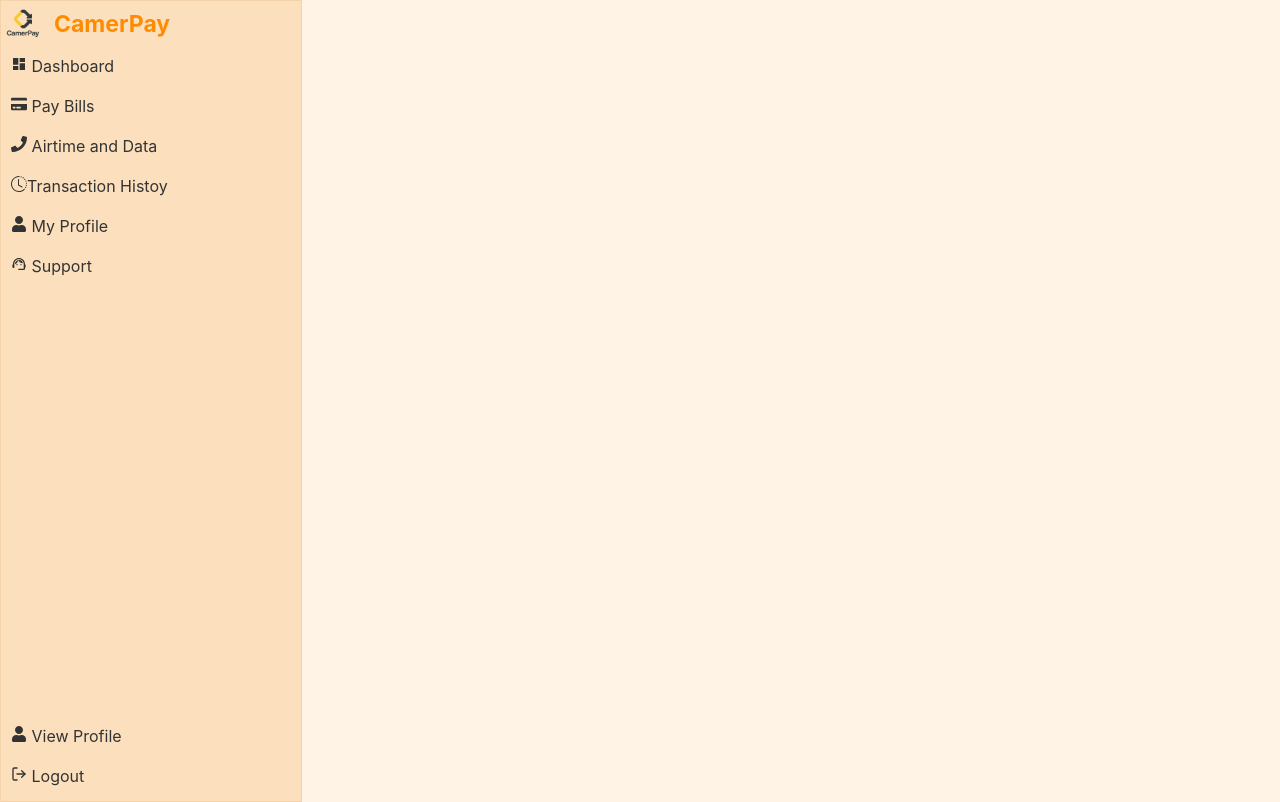
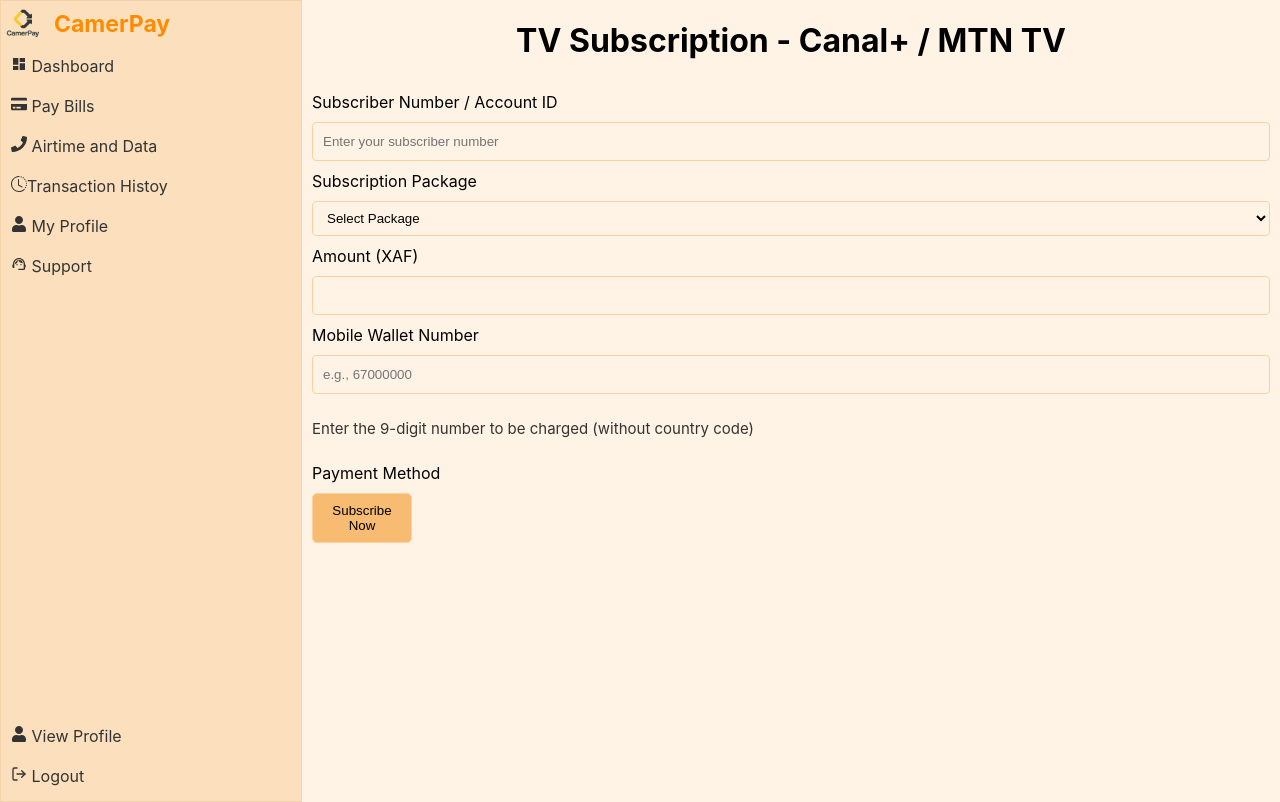
Before and after one commit to joshuaelan12/CamerP, a React (Create React App) app: page /tv in a window 1280 px wide. Built offline with nearby package versions, Linux system fonts and the light colour scheme.

Commit message:
Ui Update 2

```diff
--- a/src/Pages/app-pages/side-bar/Sidebar.js
+++ b/src/Pages/app-pages/side-bar/Sidebar.js
@@ -48,7 +48,7 @@
 
                         <Link to={'/electricity'} className='bill-links'><FaBolt /> Electricity</Link>
                         <Link to={'/tv'} className='bill-links'><FaTint /> Water</Link>
-                        <Link to={'/tv'} className='bill-links'><FaTv /> TV</Link>
+                        <Link className='bill-links'><FaTv /> TV</Link>
                         <Link className='bill-links'><FiWifi /> Internet</Link>
 
                      </div>
--- a/src/Pages/app-pages/tv/Tv.css
+++ b/src/Pages/app-pages/tv/Tv.css
@@ -1,6 +1,52 @@
+.tv {
+    display: flex;
+
+}
 .tv-content {
     display: flex;
     flex-direction: column;
     flex: 1;
 
 }
+
+.tv-card {
+    display: flex;
+    flex-direction: column;
+    flex: 1;
+}
+
+.tv-form {
+    display: flex;
+    flex-direction: column;
+    gap: 10px;
+    align-items: left;
+    padding: 10px;
+    text-align: left;
+}
+.select-package {
+    border: 1px solid #fcd19e;
+    border-radius: 4px;
+    height: 35px;
+    background-color: #fff3e6;
+    padding-left: 10px;
+}
+
+@media (max-width: 768px) {
+    .toggle-off {
+        display: none;
+    }
+
+    .toggle-on {
+        display: flex;
+    }
+
+
+    .card-sub {
+        max-width: 300px;
+    }
+
+    .sidebar-toggle-button {
+        display: flex;
+    }
+
+}
--- a/src/Pages/app-pages/tv/Tv.js
+++ b/src/Pages/app-pages/tv/Tv.js
@@ -1,6 +1,8 @@
 import React, { useState } from 'react'
 import Sidebar from '../side-bar/Sidebar';
 import { FaToggleOff } from 'react-icons/fa';
+
+import './Tv.css';
 
 const Tv = () => {
     const [toggleSideBar, setToggleSideBar] = useState(false);
@@ -10,6 +12,13 @@
       setToggleSideBar(!toggleSideBar);
 
     }
+
+    const [selectedValue, setSelectedValue] = useState("");
+
+    const handleSubmit = (e) => {
+      e.preventDefault();
+      alert(`You selected: ${selectedValue}`);
+    };
 
 
     return (
@@ -21,6 +30,50 @@
               <div className='sidebar-toggle-button' onClick={handleToggleSideBar}>
               <FaToggleOff size={25} />
               </div>
+
+              <div className='tv-card'>
+                <h1>TV Subscription - Canal+ / MTN TV</h1>
+
+                <form className='tv-form' onSubmit={handleSubmit}>
+
+
+                    <label>Subscriber Number / Account ID</label>
+                    <input name='number' type='number'
+                    placeholder='Enter your subscriber number' required></input>
+
+                    <label htmlFor='package'>Subscription Package</label>
+                    <select className='select-package' name='package' id='package'
+                    onChange={(e) => {
+                      setSelectedValue(e.target.value);
+                    }
+                }
+                    required>
+                        <option value=''>Select Package</option>
+                        <option value='250'>Daily (250 FCFA)</option>
+                        <option value='100'>Weekly (1000 FCFA)</option>
+                        <option value='2500'>Monthly (2500 FCFA)</option>
+
+                        </select>
+
+
+                    <label>Amount (XAF)</label>
+                    <input name='amount' type='number' value={selectedValue} placeholder={selectedValue}></input>
+
+                    <label>Mobile Wallet Number</label>
+                    <input name='wallet' type='text'
+                    placeholder='e.g., 67000000'></input>
+
+                    <p className='subtitle'>Enter the 9-digit number to be charged (without country code)</p>
+
+                    <label>Payment Method</label>
+
+                    <button className='pay-btn'>Subscribe Now</button>
+
+
+
+                </form>
+
+              </div>
               </div>
 
     </div>
--- a/src/Pages/auth-pages/login-page/Login.css
+++ b/src/Pages/auth-pages/login-page/Login.css
@@ -40,7 +40,7 @@
 
 }
 
-input {
+input select option{
     border: 1px solid #fcd19e;
     border-radius: 4px;
     height: 35px;
--- a/src/Pages/auth-pages/login-page/Login.js
+++ b/src/Pages/auth-pages/login-page/Login.js
@@ -19,7 +19,7 @@
                 <label htmlFor='password'>Password</label>
                 <input className='input' name='password'  id='password' required/>
 
-                <Link to='/sidebar' className='signin-btn'>Sign in</Link>
+                <Link to='/dashboard' className='signin-btn'>Sign in</Link>
 
             </form>
 
```
